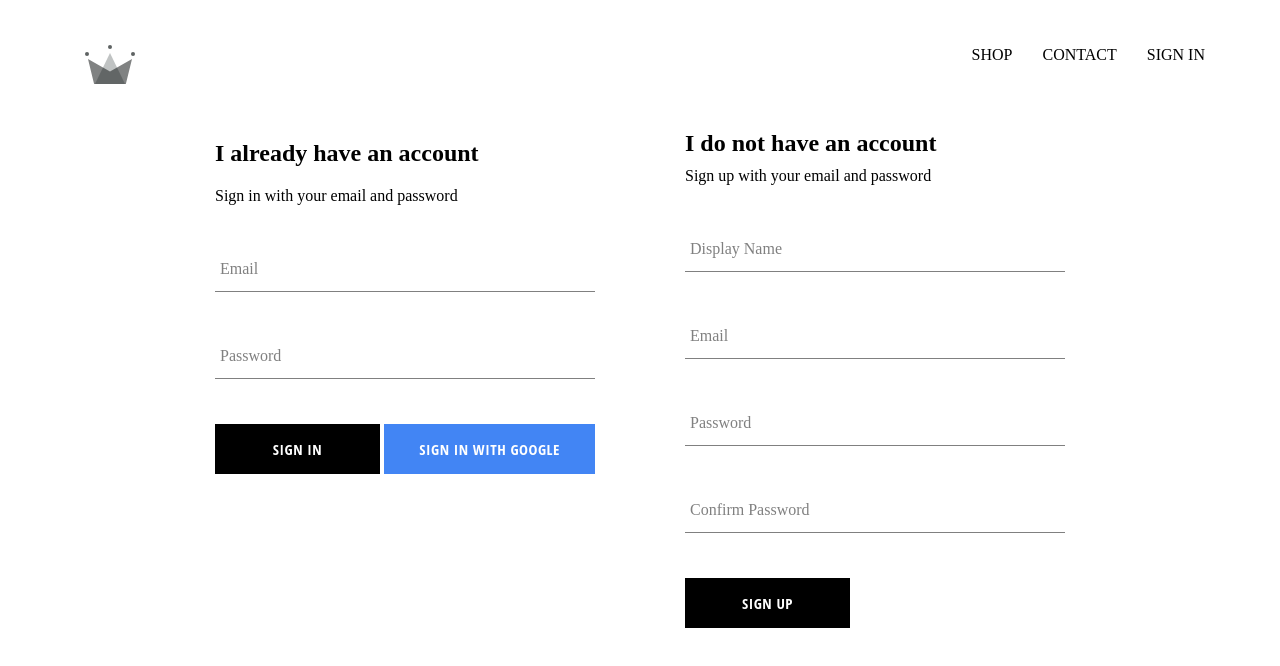
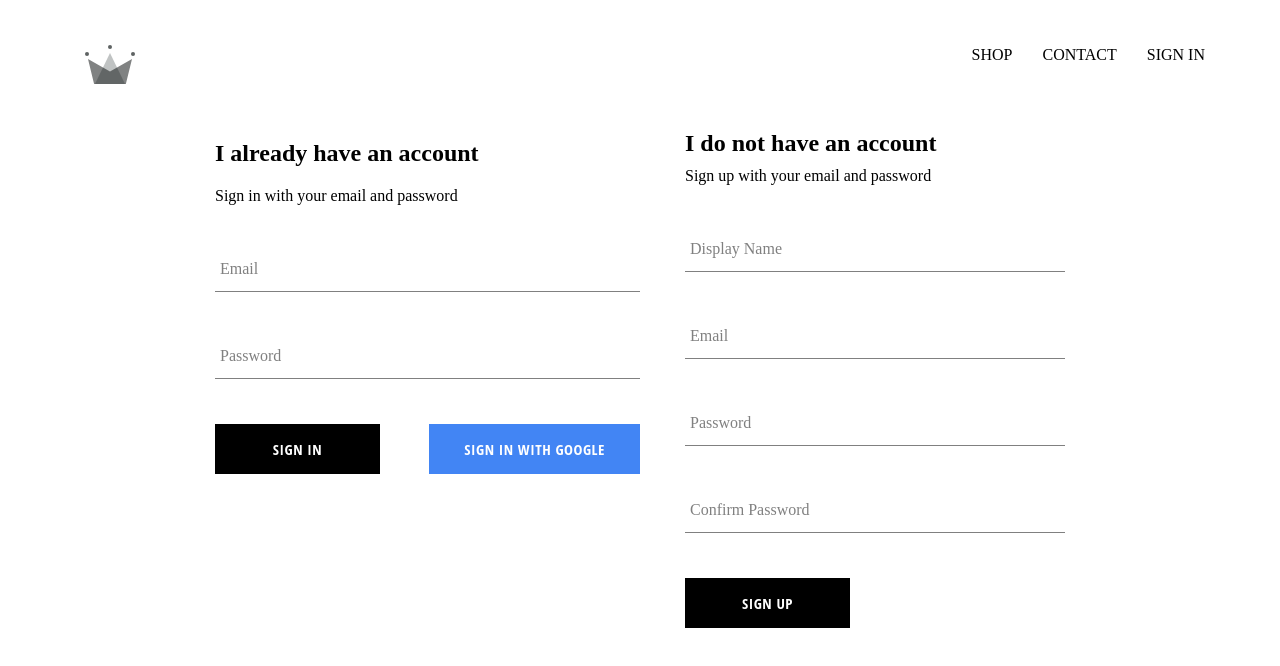
Before and after one commit to ashkankardan/new-horizons-gallery, a React (Create React App) app: page /signin in a window 1280 px wide. Shown: the top 666 px of the page. Built offline with nearby package versions, Linux system fonts and the light colour scheme; no server answers; a web font is replaced by a local one.

Commit message:
google sign btn styling

```diff
--- a/src/components/sign-in/Sign-In.jsx
+++ b/src/components/sign-in/Sign-In.jsx
@@ -71,7 +71,7 @@ class SignIn extends React.Component {
 
           <div className="button">
             <CustomButton type="submit"> Sign in </CustomButton>
-            <CustomButton isGoogleSignIn onClick={ signInWithGoogle }> Sign in with Google </CustomButton>
+            <CustomButton type="button" isGoogleSignIn onClick={ signInWithGoogle }> Sign in With Google </CustomButton>
           </div>
         </form>
       </div>
--- a/src/components/sign-in/sign-in.scss
+++ b/src/components/sign-in/sign-in.scss
@@ -1,5 +1,5 @@
 .sign-in {
-  width: 380px;
+  width: 50%;
   display: flex;
   flex-direction: column;
 
```
Also changed, not shown: 1 other file (tests, documents, lock files or other folders).
